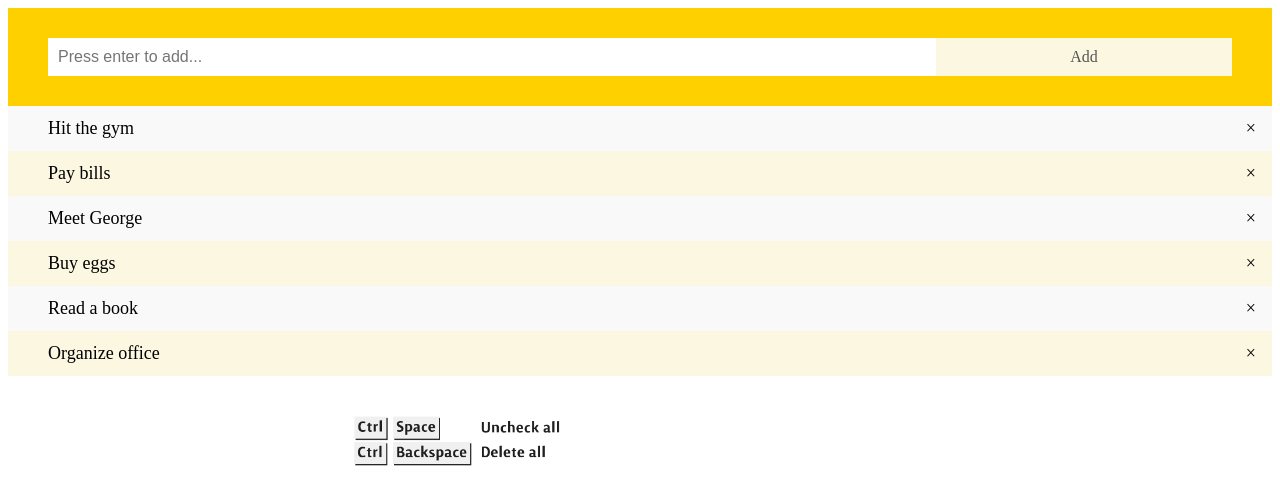
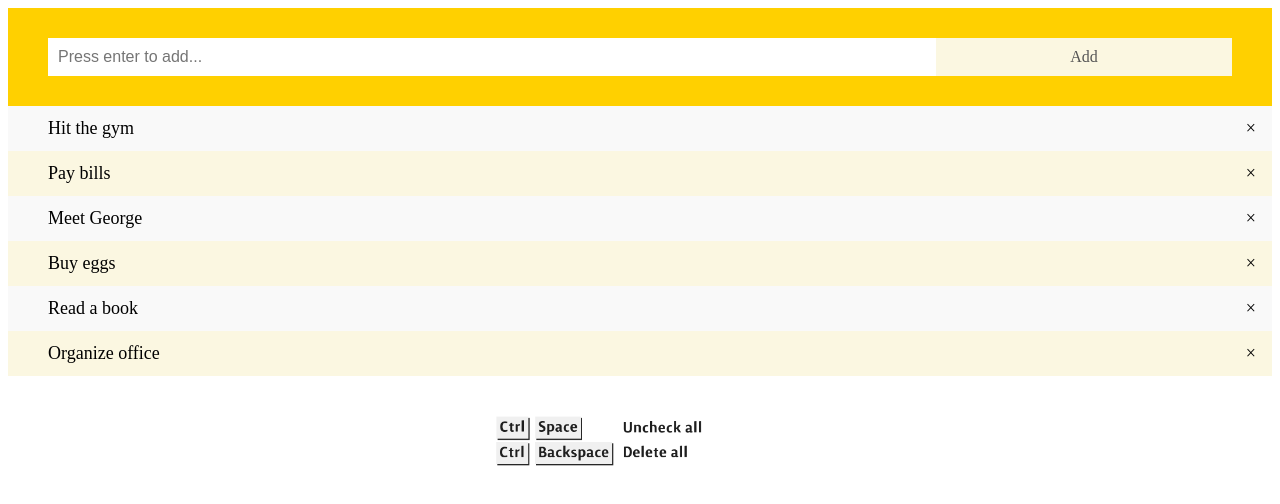
Before and after one commit to Basile-LAMOTTE/Todo-List, a plain HTML site: page index.html in a window 1280 px wide. Drawn offline with Linux system fonts and the light colour scheme.

Commit message:
shortcut png is now centered

```diff
--- a/index.css
+++ b/index.css
@@ -8,7 +8,9 @@ ul {
 }
 
 .short {
-  margin: 0 30px 0 340px;
+  position: fixed;
+  left: 50%;
+  margin-left: -150px;
 }
 
 ul li {
```
